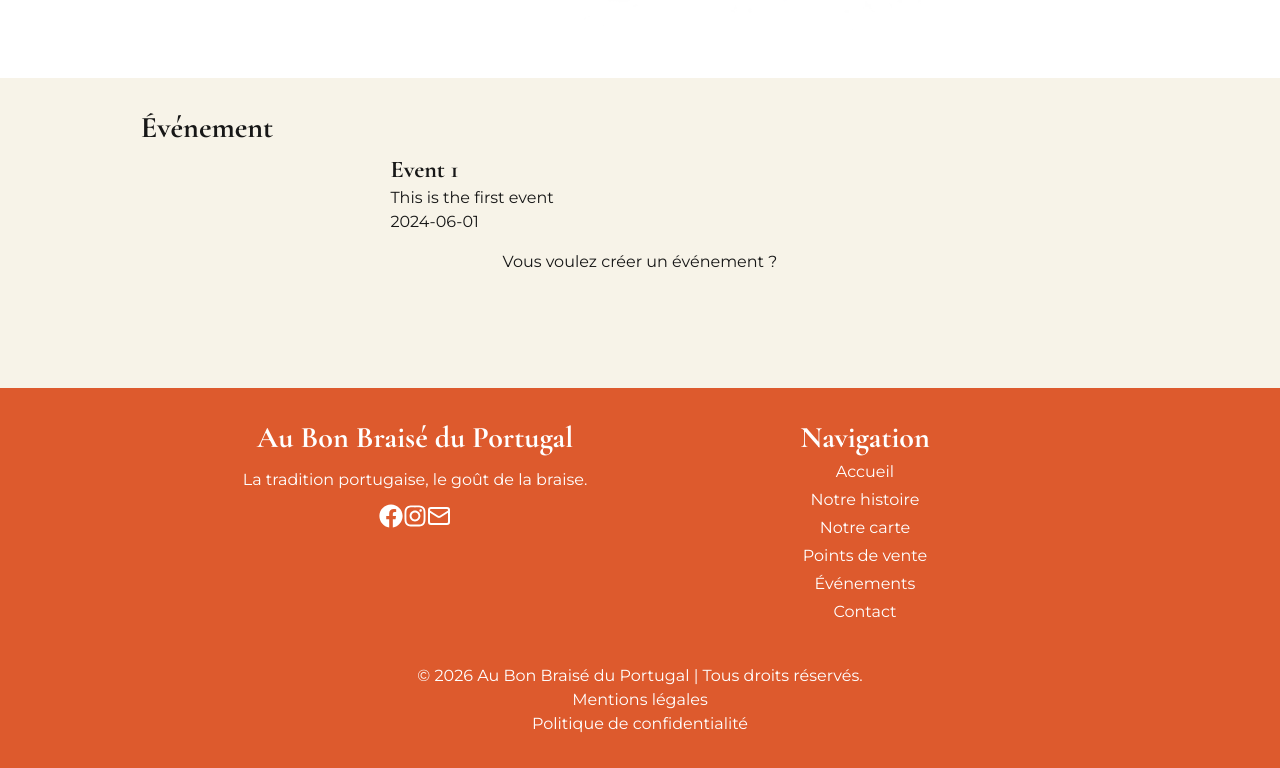
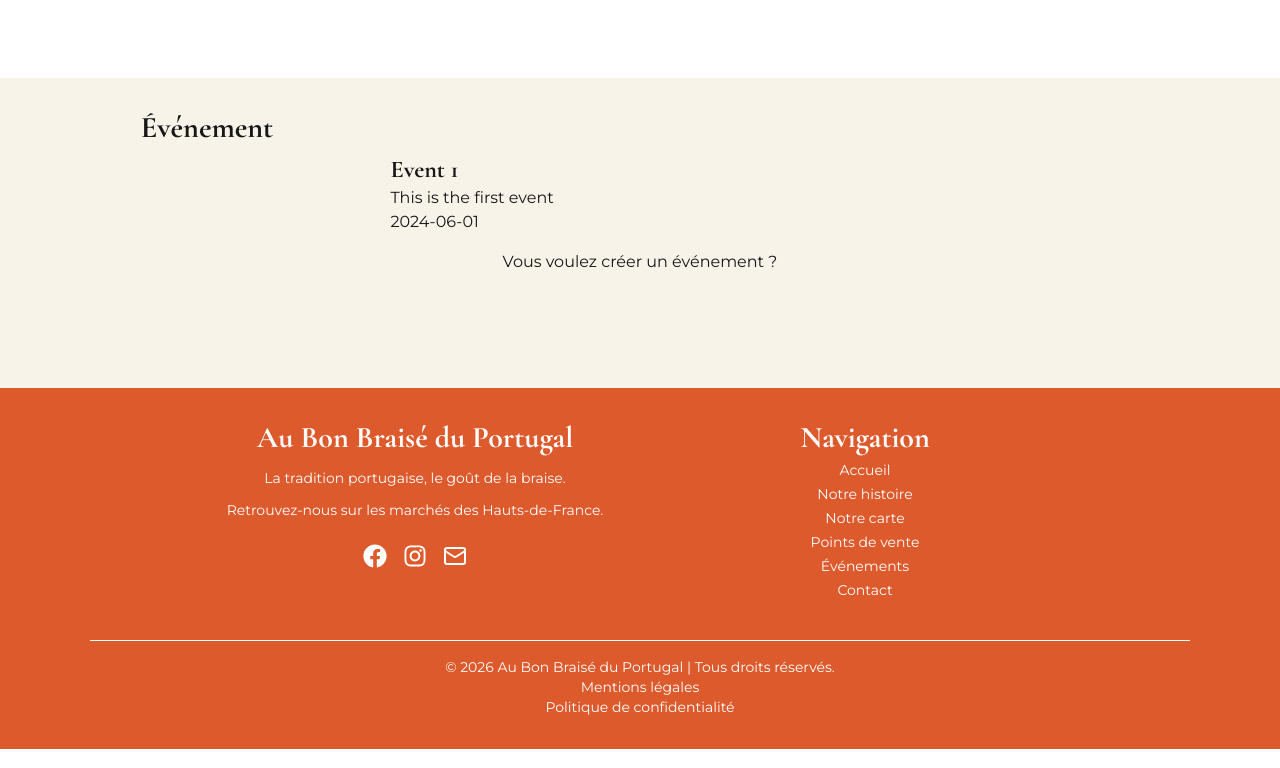
Before and after one commit to EnzoDeSDEV/aubonbraise, a Next.js app: page / in a window 1280 px wide. Shown: the part 2554-3322 px from the top of the page. Built offline with nearby package versions, Linux system fonts and the light colour scheme.

Commit message:
EDS: footer finis

```diff
--- a/app/components/Footer.tsx
+++ b/app/components/Footer.tsx
@@ -4,7 +4,7 @@ import { FaFacebook, FaInstagram } from "react-icons/fa";
 export default function Footer() {
   return (
     <>
-      <div className="bg-[#DD5A2D] p-8">
+      <div className="bg-[#DD5A2D] p-8 text-sm">
         <div
           className="w-full max-w-[900px]
                 mx-auto text-white
@@ -16,15 +16,22 @@ export default function Footer() {
               Au Bon Braisé du Portugal
             </h1>
             <p>La tradition portugaise, le goût de la braise.</p>
-            <div className="flex justify-center">
-              <a href="https://www.facebook.com/aubonbraiseduportugal" target="_blank">
+            <p>Retrouvez-nous sur les marchés des Hauts-de-France.</p>
+            <div className="flex justify-center gap-4 mt-3">
+              <a
+                href="https://www.facebook.com/aubonbraiseduportugal"
+                target="_blank"
+              >
                 <FaFacebook size={24} />
               </a>
-              <a href="https://www.instagram.com/aubonbraise.duportugal?jplx=YmQ0dnEzbGxwcm5h" target="_blank">
+              <a
+                href="https://www.instagram.com/aubonbraise.duportugal?jplx=YmQ0dnEzbGxwcm5h"
+                target="_blank"
+              >
                 <FaInstagram size={24} />
               </a>
               <a href="mailto:aubonbraise@gmail.com" target="_blank">
-                <Mail size={24}/>
+                <Mail size={24} />
               </a>
             </div>
           </div>
@@ -40,9 +47,9 @@ export default function Footer() {
         </div>
         <div
           className="w-full max-w-[1100px]
-                mx-auto text-white flex items-center justify-center mt-10 grid text-center"
+                mx-auto text-white flex items-center justify-center mt-10 grid text-center border-t"
         >
-          <p>
+          <p className="mt-4">
             © {new Date().getFullYear()} Au Bon Braisé du Portugal | Tous droits
             réservés.
           </p>
```
